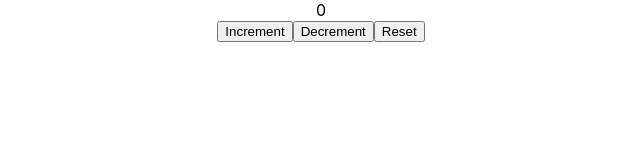
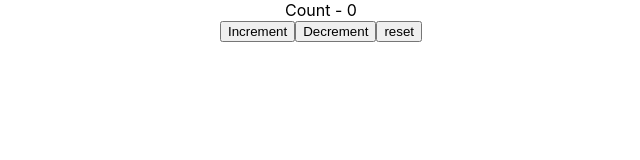
Before and after one commit to ethioclicks/react-practice, a React (Create React App) app: page / in a window 1280 px wide. Shown: the top 160 px of the page, without its empty margins (319-959 px from the left). Built offline with nearby package versions, Linux system fonts and the light colour scheme.

Commit message:
UseReducer

```diff
--- a/src/App.js
+++ b/src/App.js
@@ -1,11 +1,11 @@
 import './App.css';
 import React from 'react';
-import UseReducer from './components/UseReducer.js/UseReducer';
+import {UseReducer} from './components/UseReducer/UseReducer';
 
 function App() {
   return (
     <div className="App">
-       <UseReducer />
+       <UseReducer/>
     </div>
 
   );
--- a/src/components/UseReducer.js/UseReducer.js
+++ /dev/null
@@ -1,25 +0,0 @@
-import React, { useReducer } from 'react';
-
-const initalState = 0
-const reducer = (state, action) => {
-    switch(action) {
-        case 'increment ': return state + 1
-        case 'decrement ': return state - 1
-        case 'reset ': return initalState
-        default: return state
-    }
-}
-const UseReducer = () => {
-    const [count, dispatch] = useReducer(reducer, initalState)
-    console.log('UseReducer Render')
-    return (
-        <div>
-            <div>{count}</div>
-            <button onClick={() => dispatch('increment')}>Increment</button>
-            <button onClick={() => dispatch('decrement')}>Decrement</button>
-            <button onClick={() => dispatch('reset')}>Reset</button>
-        </div>
-    )
-}
-
-export default UseReducer;
--- /dev/null
+++ b/src/components/UseReducer/UseReducer.js
@@ -0,0 +1,29 @@
+import React, { useReducer } from 'react'
+
+const initialState = 0
+const reducer = (state, action) => {
+    switch (action) {
+        case 'increment':
+            return state + 1
+        case 'decrement':
+            return state - 1
+        case 'reset':
+            return initialState
+        default:
+            return state
+
+    }
+}
+
+export const UseReducer = () => {
+    const [count, dispatch] = useReducer(reducer,initialState)
+    console.log('UseReducer Render')
+  return (
+    <div>
+        <div>Count - {count}</div>
+        <button onClick={() => dispatch('increment')}>Increment</button>
+        <button onClick={() => dispatch('decrement')}>Decrement</button>
+        <button onClick={() => dispatch('reset')}>reset</button>
+    </div>
+  )
+}
```
